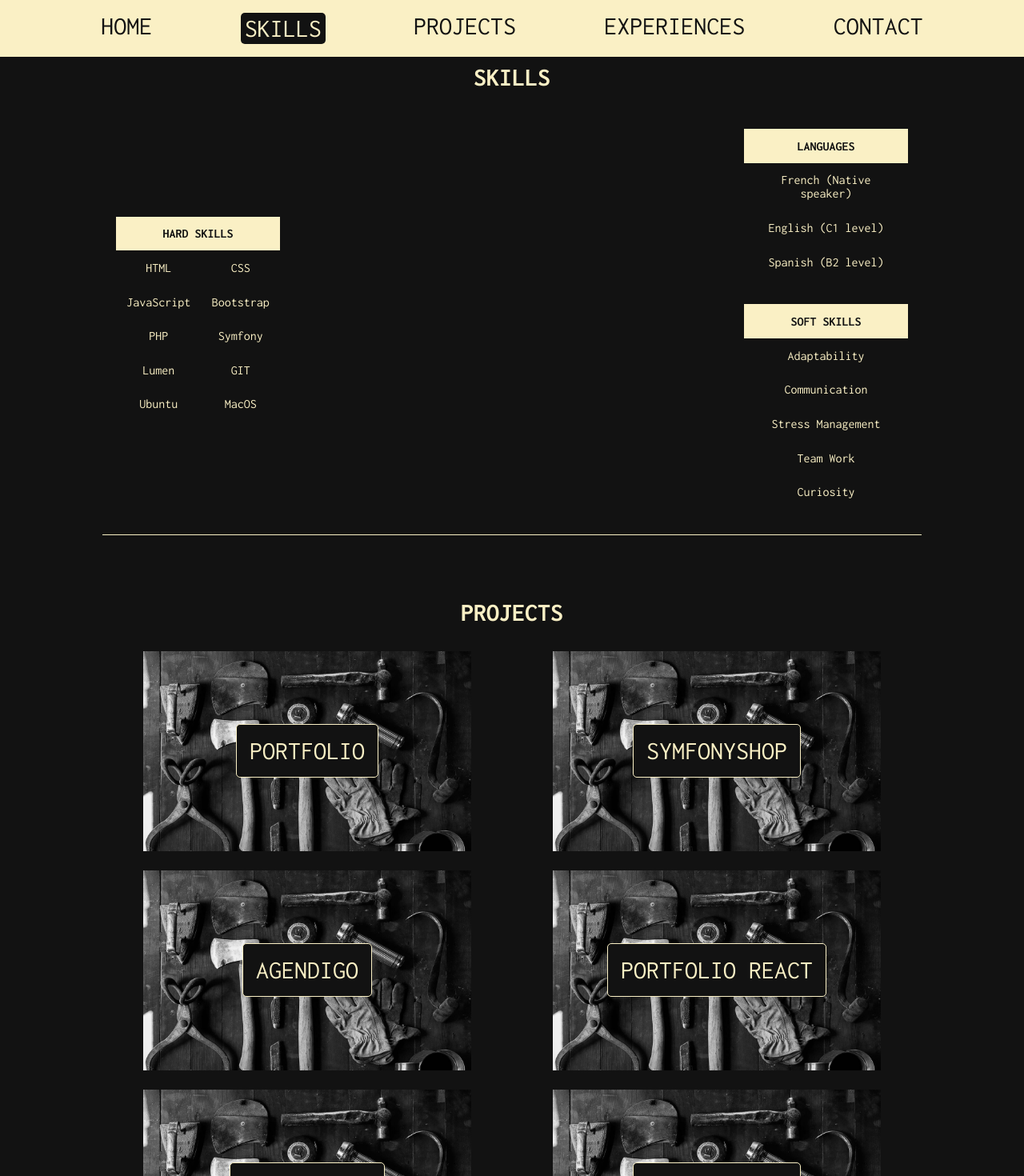
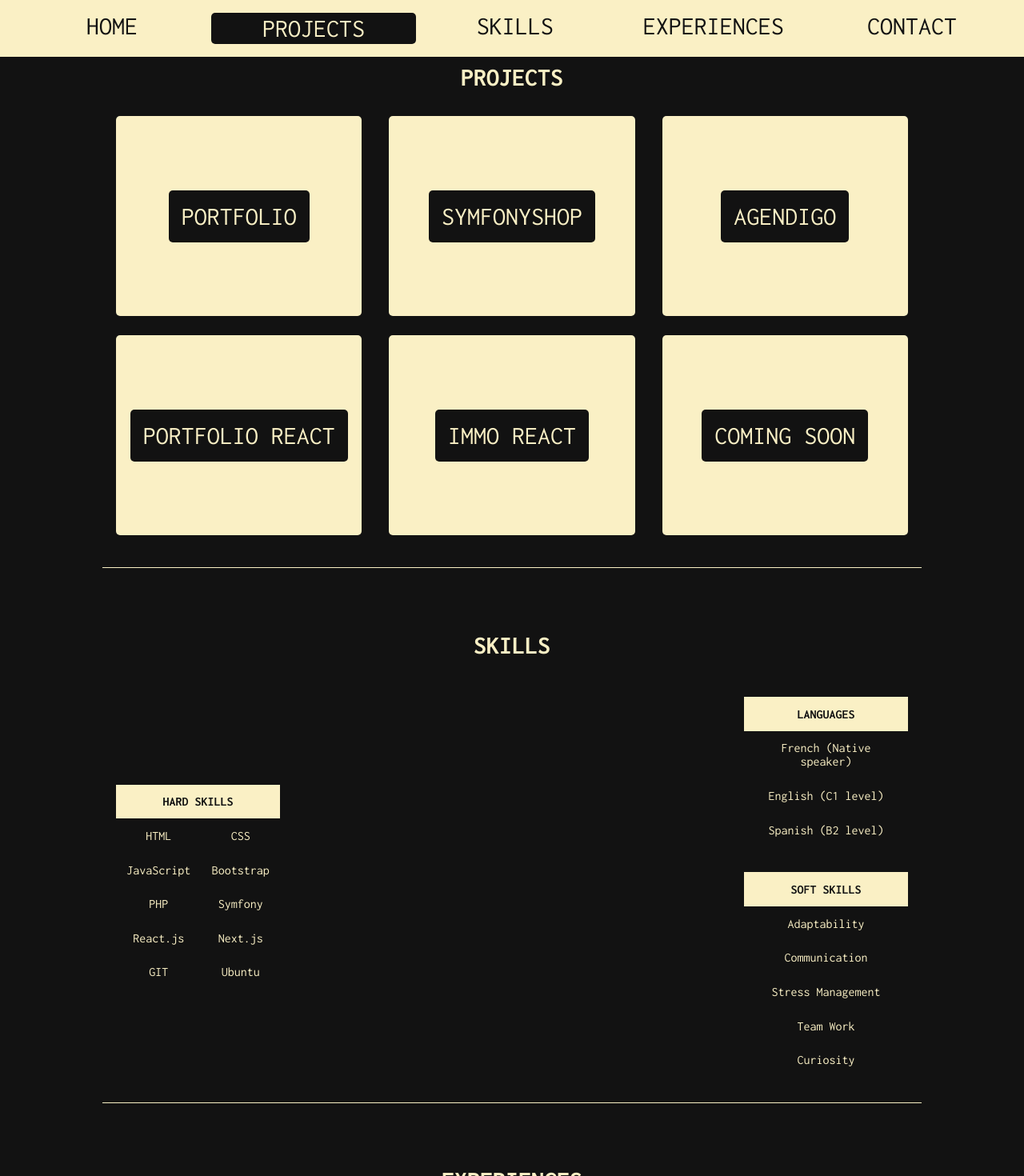
Before and after one commit to code-larry/portfolio-react, a Next.js app: page /details in a window 1280 px wide. Shown: the top 1470 px of the page at 80% size. Built offline with nearby package versions, Linux system fonts and the light colour scheme.

Commit message:
Redesign projects section

```diff
--- a/components/navbar.js
+++ b/components/navbar.js
@@ -27,8 +27,8 @@ export const Navbar = () => {
 					<Link href="/">
 					<a className={styles.navbar__item__btn}>Home</a>
 					</Link>
+					<ScrollLink activeClass={styles.active} to="projects" spy={true} smooth={true} duration={1000} className={styles.navbar__item__btn}>Projects</ScrollLink>
 					<ScrollLink activeClass={styles.active} to="skills" spy={true} smooth={true} duration={1000} className={styles.navbar__item__btn}>Skills</ScrollLink>
-					<ScrollLink activeClass={styles.active} to="projects" spy={true} smooth={true} duration={1000} className={styles.navbar__item__btn}>Projects</ScrollLink>
 					<ScrollLink activeClass={styles.active} to="exp" spy={true} smooth={true} duration={1000} className={styles.navbar__item__btn}>Experiences</ScrollLink>
 					<Link href="/contact">
 						<a className={styles.navbar__item__btn}>Contact</a>
--- a/components/projects.js
+++ b/components/projects.js
@@ -1,5 +1,6 @@
 import React from 'react'
 import styles from '../styles/Projects.module.css'
+import { Link as ScrollLink } from 'react-scroll'
 
 export const Projects = () => {
 	return (
@@ -13,7 +14,8 @@ export const Projects = () => {
 					<a href="https://github.com/code-larry/SymfonyShop" target="_blank" rel="noreferrer noopener" className={styles.btn}>SymfonyShop</a>
 				</div>
 				<div className={styles.projects__item}>
-					<a href="#" target="_blank" rel="noreferrer noopener" className={styles.btn}>Agendigo</a>
+					<ScrollLink activeClass={styles.active} to="exp" spy={true} smooth={true} duration={1000} className={styles.btn}>Agendigo</ScrollLink>
+					{/* <a href="#" target="_blank" rel="noreferrer noopener" className={styles.btn}>Agendigo</a> */}
 				</div>
 				<div className={styles.projects__item}>
 					<a href="https://github.com/code-larry/portfolio-react" target="_blank" rel="noreferrer noopener" className={styles.btn}>Portfolio React</a>
--- a/components/skills.js
+++ b/components/skills.js
@@ -28,12 +28,12 @@ export const Skills = () => {
 								<td className={styles.td}>Symfony</td>
 							</tr>
 							<tr>
-								<td className={styles.td}>Lumen</td>
-								<td className={styles.td}>GIT</td>
+								<td className={styles.td}>React.js</td>
+								<td className={styles.td}>Next.js</td>
 							</tr>
 							<tr>
+								<td className={styles.td}>GIT</td>
 								<td className={styles.td}>Ubuntu</td>
-								<td className={styles.td}>MacOS</td>
 							</tr>
 						</tbody>
 					</table>
--- a/pages/details.js
+++ b/pages/details.js
@@ -18,8 +18,8 @@ const Details = () => {
 		</Head>
 		<Navbar />
 		<main className={styles.main}>
+			<Projects />
 			<Skills />
-			<Projects />
 			<Exp />
 		</main>
 		<Footer />
--- a/styles/Navbar.module.css
+++ b/styles/Navbar.module.css
@@ -16,7 +16,9 @@
 	text-decoration: none;
 	text-transform: uppercase;
 	display: block;
-	margin-top: 1rem;
+	margin: 1rem auto 0;
+	cursor: pointer;
+	width: 80%;
 }
 
 .button {
@@ -26,7 +28,7 @@
 	font-size: 2rem;
 }
 
-@media screen and (min-width: 700px) {
+@media screen and (min-width: 768px) {
 
 	.button {
 		display: none;
@@ -50,7 +52,6 @@
 	.navbar__item__btn {
 		font-size: 2rem;
 		color: #121212;
-		cursor: pointer;
 		margin-top: 0;
 	}
 
--- a/styles/Projects.module.css
+++ b/styles/Projects.module.css
@@ -10,14 +10,22 @@
 	border-bottom: 1px solid #FAF0C5;
 }
 
+.projects__items {
+	display: flex;
+	flex-wrap: wrap;
+	justify-content: space-around;
+	align-items: center;
+}
+
 .projects__item {
 	height: 250px;
+	width: 100%;
 	display: flex;
 	justify-content: center;
 	align-items: center;
 	margin-bottom: 1.5rem;
-	background: url(../public/images/portfolio-mini.jpg) no-repeat;
-	background-size: cover;
+	border-radius: 5px;
+	background: #FAF0C5;
 }
 
 .projects__item .btn {
@@ -27,7 +35,7 @@
 	background: #121212;
 	padding: 1rem;
 	border-radius: 5px;
-	border: 1px solid #FAF0C5;
+	cursor: pointer;
 }
 
 .projects__item .btn:hover {
@@ -36,19 +44,20 @@
 	transition: 0.7s ease-in 0s;
 }
 
-@media screen and (min-width: 700px) {
+@media screen and (min-width: 768px) {
+
 	.projects {
 		padding-top: 5rem;
-	}
-
-	.projects__items {
-		display: flex;
-		flex-wrap: wrap;
-		justify-content: space-around;
-		align-items: center;
 	}
 
 	.projects__item {
 		width: 40%;
 	}
 }
+
+@media screen and (min-width: 960px) {
+
+	.projects__item {
+		width: 30%;
+	}
+}
--- a/styles/globals.css
+++ b/styles/globals.css
@@ -6,7 +6,7 @@
     color: #FAF0C5;
 }
 
-html {
+body {
 	background-color: #121212;
 	font-size: 16px;
 }
```
Also changed, not shown: public/images/portfolio-mini.jpg (deleted).
